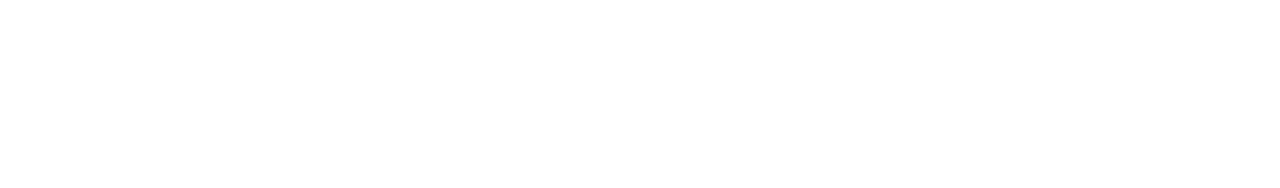
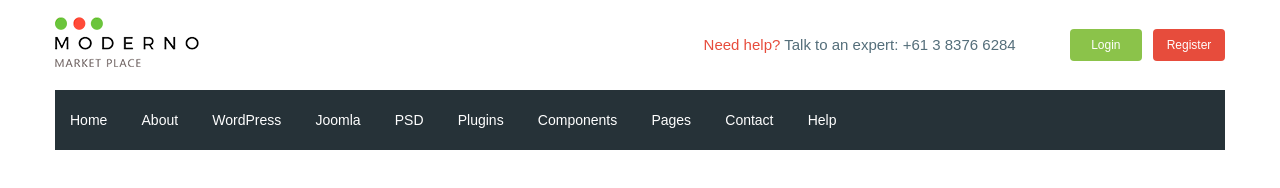
Before and after one commit to green-sb/moderno, a website: page app/index.html in a window 1280 px wide. Drawn offline with nearby package versions, Linux system fonts and the light colour scheme; files that its build step writes are made by us from their sources.

Commit message:
Added header

```diff
--- a/app/index.html
+++ b/app/index.html
@@ -4,12 +4,65 @@
     <meta charset="UTF-8">
     <meta name="viewport" content="width=device-width, initial-scale=1.0">
     <title>Document</title>
+    <link rel="preconnect" href="https://fonts.gstatic.com">
+    <link href="https://fonts.googleapis.com/css2?family=Roboto:wght@500;700&display=swap" rel="stylesheet">
     <link rel="stylesheet" href="css/libs.min.css">
     <link rel="stylesheet" href="css/style.min.css">
 </head>
 <body>
 
+    <div class="header">
 
+        <div class="header__top">
+            <div class="container">
+
+                <div class="header__top-inner">
+
+                    <div class="header__logo">
+                        <a href="#">
+                            <img src="images/logo.png" alt="">
+                        </a>
+                    </div>
+
+                    <div class="header__text">
+                        <a href="#"><span>Need help?</span></a>
+                        Talk to an expert:
+                        <a class="header__phone" href="tel:61383766284">+61 3 8376 6284</a>
+                    </div>
+
+                    <div class="header__box">
+                        <a href="#" class="basket"></a>
+                        <a class="header__btn header__btn-login" href="#">Login</a>
+                        <a class="header__btn header__btn-register" href="#">Register</a>
+                    </div>
+
+                </div>
+
+            <div>
+        </div>
+
+        <div class="header__menu">
+            <div class="container">
+
+                <nav class="menu">
+                    <ul class="menu__list">
+                        <li><a href="#">Home</a></li>
+                        <li><a href="#">About</a></li>
+                        <li><a href="#">WordPress</a></li>
+                        <li><a href="#">Joomla</a></li>
+                        <li><a href="#">PSD</a></li>
+                        <li><a href="#">Plugins</a></li>
+                        <li><a href="#">Components</a></li>
+                        <li><a href="#">Pages</a></li>
+                        <li><a href="#">Contact</a></li>
+                        <li><a href="#">Help</a></li>
+                    </ul>
+                </nav>
+
+            </div>
+        </div>
+
+    </div>
 
 
 
--- /dev/null
+++ b/app/scss/_fonts.scss
@@ -0,0 +1,12 @@
+@font-face {
+	font-family: 'Roboto-Regular', sans-serif;
+	src: url('../fonts/Roboto-Regular.woff2') format('woff2'),
+         url('../fonts/Roboto-Regular.woff') format('woff');
+
+    font-weight: 400;
+    font-display: swap;
+}
+
+// так шрифты подключались раньше
+// конструкция применяется в случае отсутствия этого шрифта на google fonts
+//
--- /dev/null
+++ b/app/scss/_global.scss
@@ -0,0 +1,36 @@
+html {
+    box-sizing: border-box;
+}
+
+*,
+*::before,
+*::after {
+    box-sizing: inherit;
+}
+
+a {
+    display: inline-block;
+    text-decoration: none;
+    color: $text;
+}
+
+ul,
+li {
+    margin: 0;
+    padding: 0;
+    list-style: none;
+}
+
+body {
+    font-family: 'Roboto-Regular', sans-serif;
+    font-size: 15px;
+    line-height: 24px;
+    color: $text;
+    font-weight: 400;
+}
+
+.container {
+    max-width: 1200px;
+    margin: 0 auto;
+    padding: 0 15px;
+}
--- /dev/null
+++ b/app/scss/_vars.scss
@@ -0,0 +1,4 @@
+$text: #546e7a;
+$red: #e74c3c;
+$green: #8bc34a;
+$bg: #263238;
--- a/app/scss/style.scss
+++ b/app/scss/style.scss
@@ -1,9 +1,60 @@
-html {
-    box-sizing: border-box;
+@import 'vars';
+@import 'global';
+@import 'fonts';
+
+.header__top-inner {
+    display: flex;
+    justify-content: space-between;
+    align-items: center;
+    height: 90px;
 }
 
-*,
-*::before,
-*::after {
-    box-sizing: inherit;
+.header__text {
+    margin-left: auto;
+    margin-right: 50px;
+    span {
+        color: $red;
+    }
 }
+
+.header__btn {
+    padding: 4px;
+    width: 72px;
+    border-radius: 4px;
+    color: #fff;
+    font-size: 12px;
+    text-align: center;
+}
+
+.header__btn-login {
+    background-color: $green;
+}
+
+.header__btn-register {
+    background-color: $red;
+    margin-left: 7px;
+}
+
+.header__menu {
+    background-color: $bg;
+}
+
+.menu {
+    display: flex;
+    align-items: center;
+    height: 60px;
+}
+
+.menu__list {
+    li {
+        display: inline-block;
+        & + li {
+            margin-left: 30px;
+        }
+    }
+
+    a {
+        color: #fff;
+        font-size: 14px;
+    }
+}
--- a/gulpfile.js
+++ b/gulpfile.js
@@ -8,7 +8,7 @@ let gulp = require('gulp'),
     cssmin = require('gulp-cssmin');
 
 gulp.task('sass', function(){
-    return gulp.src('app/scss/style.scss')
+    return gulp.src('app/scss/**/*.scss')
             .pipe(sass({outputStyle: 'compressed'}))
             .pipe(rename({suffix: '.min'}))
             .pipe(autoprefixer({
@@ -58,7 +58,7 @@ gulp.task('browser-sync', function() {
 });
 
 gulp.task('watch', function(){
-    gulp.watch('app/scss/style.scss', gulp.parallel('sass'))
+    gulp.watch('app/scss/**/*.scss', gulp.parallel('sass'))
     gulp.watch('app/*.html', gulp.parallel('html'))
     gulp.watch('app/js/*.js', gulp.parallel('js'))
 
```
Also changed, not shown: app/fonts/Roboto-Regular.woff (added), app/fonts/Roboto-Regular.woff2 (added), app/images/logo.png (added).
